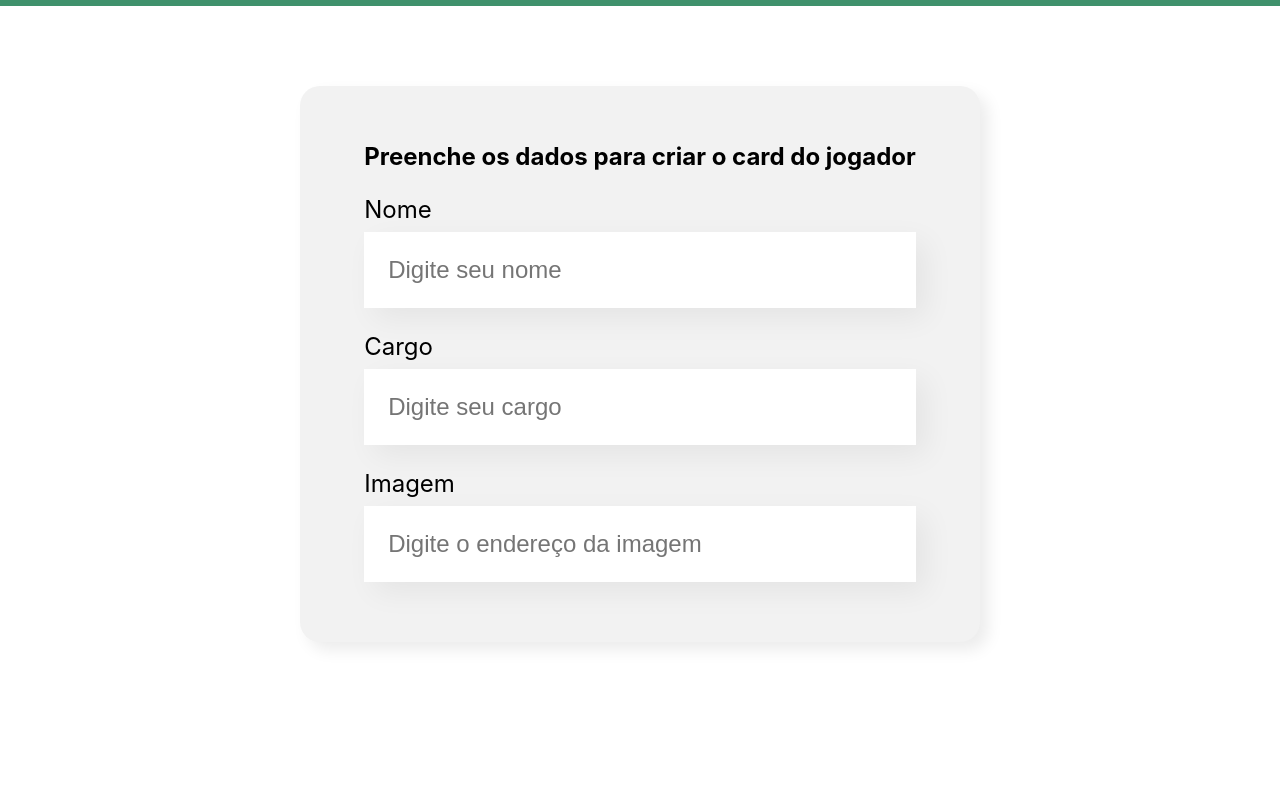
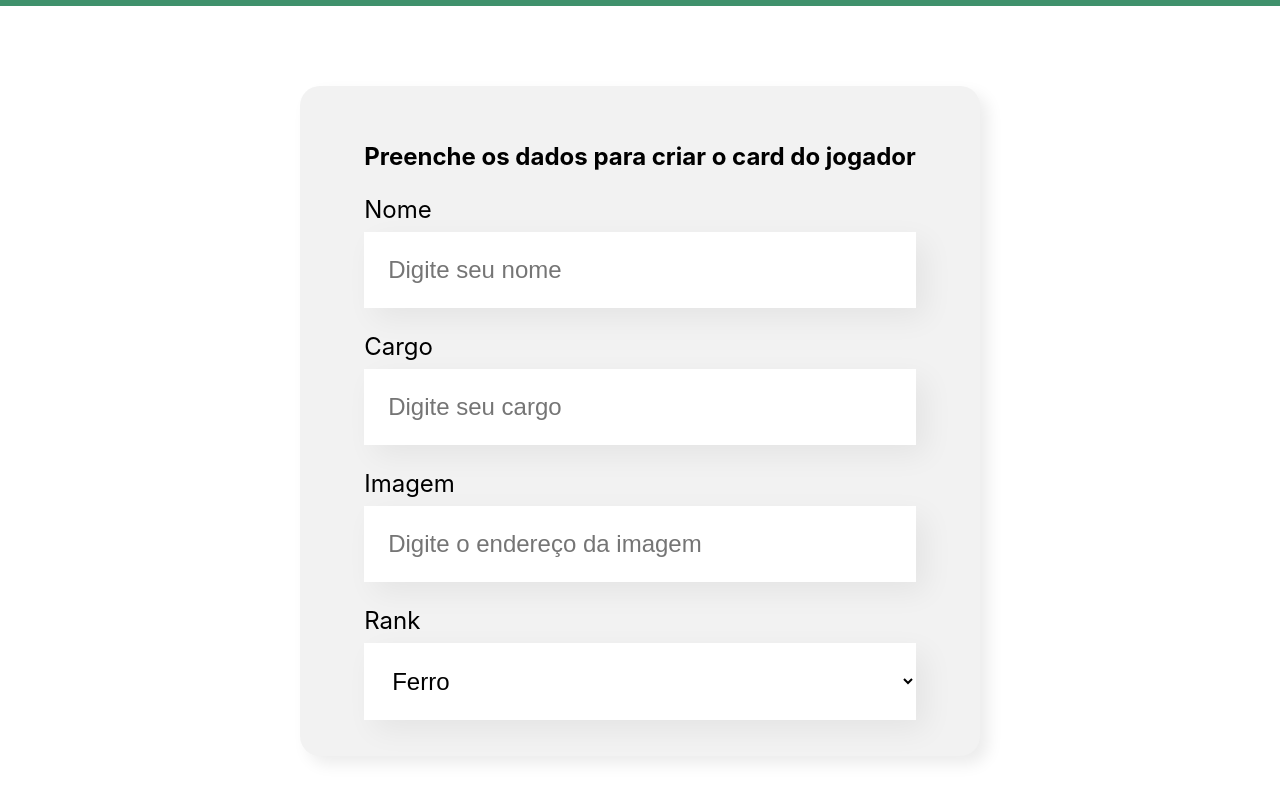
Before and after one commit to ramonvc/organi, a React (Create React App) app: page / in a window 1280 px wide. Shown: the part 492-1292 px from the top of the page. Before the commit the page ends 1214 px from the top, so only its background shows below. Built offline with nearby package versions, Linux system fonts and the light colour scheme.

Commit message:
Dropdown added on Form

```diff
--- a/src/components/Form/index.js
+++ b/src/components/Form/index.js
@@ -1,8 +1,21 @@
 import React from "react";
 import "./Form.css";
 import TextField from "../TextField";
+import Dropdown from "../Dropdown";
 
-class Form extends React.Component  {
+const ranks = [
+	"Ferro",
+	"Bronze",
+	"Prata",
+	"Ouro",
+	"Platina",
+	"Diamante",
+	"Mestre",
+	"Grão-mestre",
+	"Desafiante",
+];
+
+class Form extends React.Component {
 	render() {
 		return (
 			<section className="form">
@@ -11,10 +24,11 @@ class Form extends React.Component  {
 					<TextField label="Nome" placeholder="Digite seu nome" />
 					<TextField label="Cargo" placeholder="Digite seu cargo" />
 					<TextField label="Imagem" placeholder="Digite o endereço da imagem" />
+					<Dropdown label="Rank" items={ranks} />
 				</form>
 			</section>
 		);
 	}
-};
+}
 
 export default Form;
```
Lines whose indentation alone changed are shown as unchanged.
